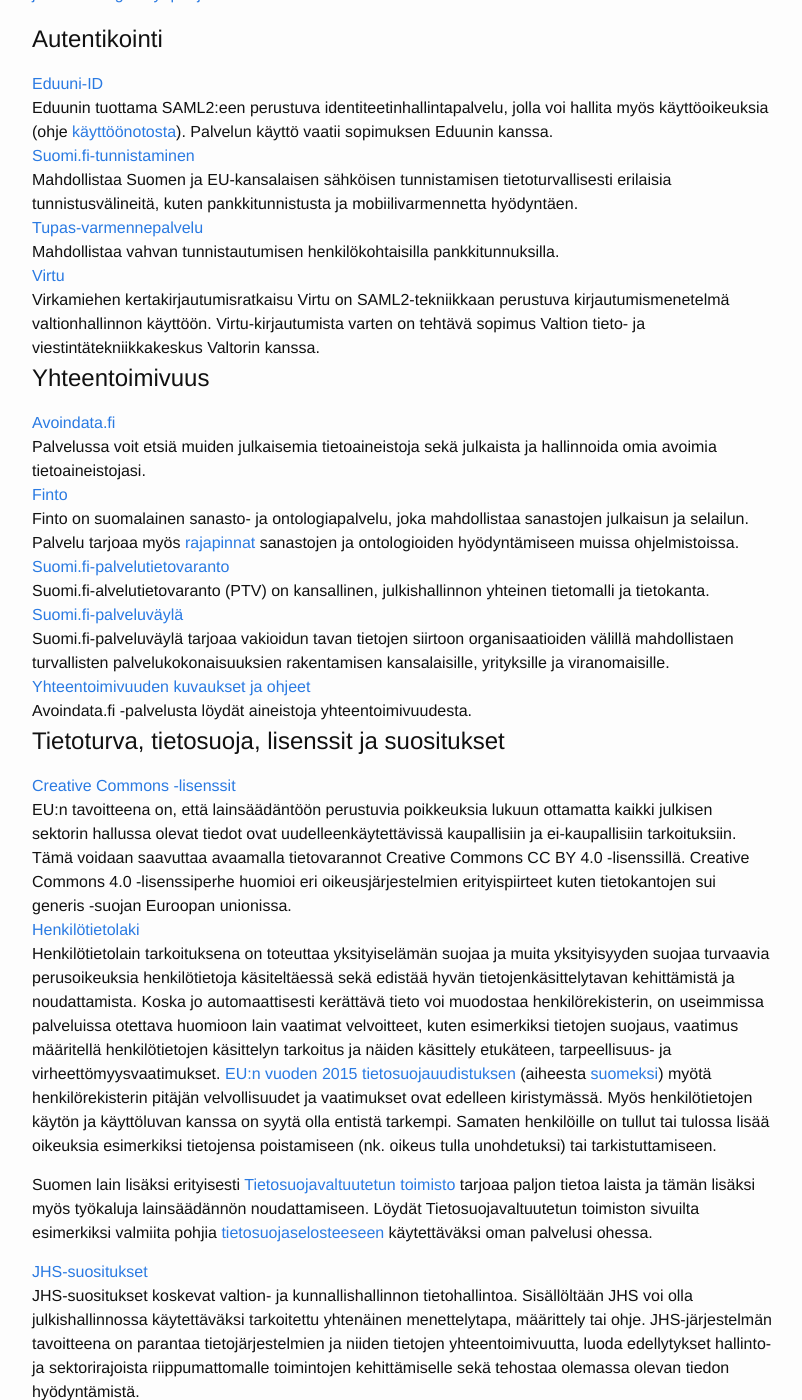
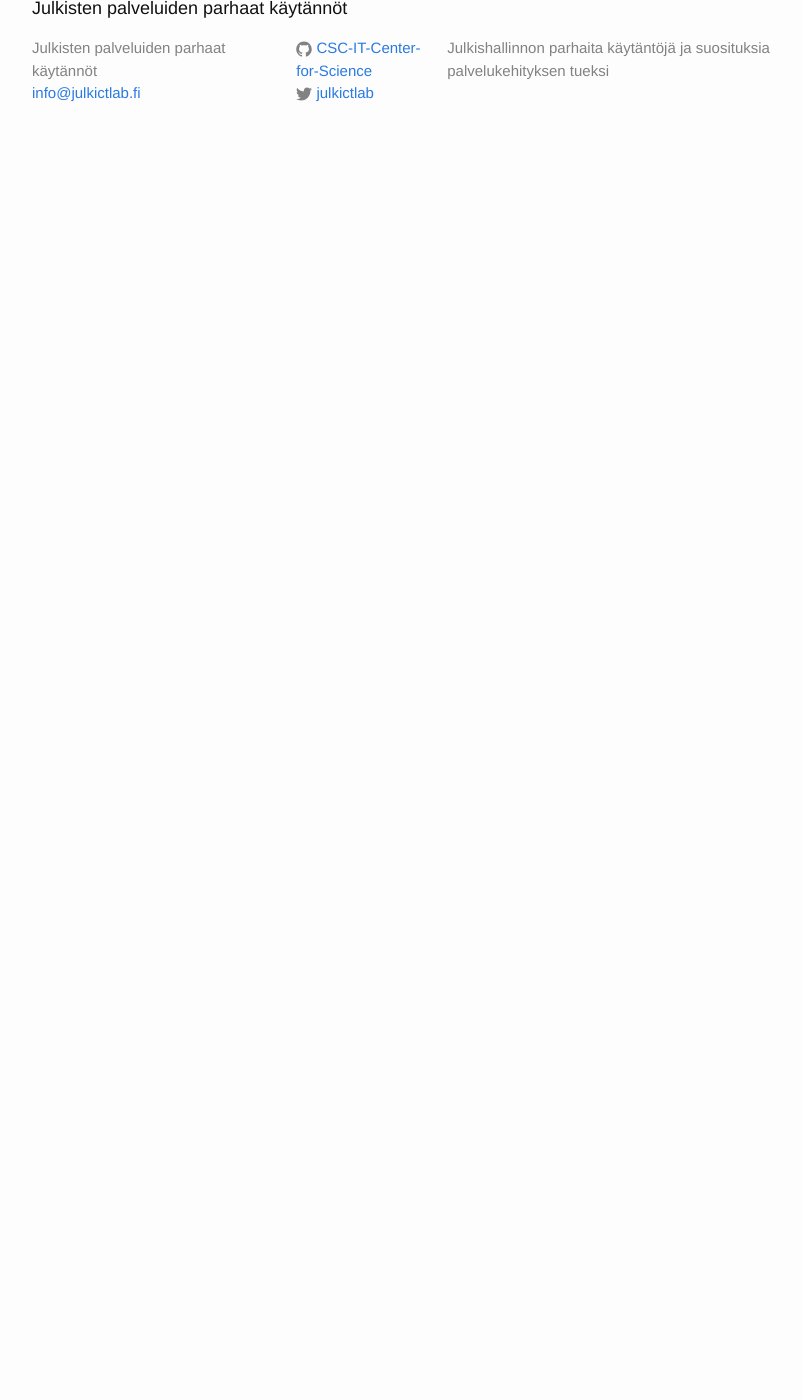
Before and after one commit to CSC-IT-Center-for-Science/julkictlab-best-practices, a Jekyll site: the page built from index.md, in a window 1280 px wide and 1400 px high, scrolled down 270 px. Shown: the whole window, without its empty margins (238-1040 px from the left). Built offline with Jekyll 4.4.1, drawn with Linux system fonts in a browser that asks for light colours; after the commit the page ends 900 px from its top, so only the background shows below that; some of the changed text lies outside the part shown.

```diff
--- a/_data/pages.yml
+++ b/_data/pages.yml
@@ -1,3 +1,6 @@
+- url: index.html
+  title: Etusivu
+  layout: page
 - url: autentikointi.html
   title: Autentikointi
   layout: page
--- a/index.html
+++ /dev/null
@@ -1,147 +0,0 @@
----
-layout: default
----
-
-<div class="home">
-
-
-
-  <!--Julkishallinnon parhaita käytäntöjä ja suosituksia palvelukehityksen tueksi-->
-
-<p class="move-to-hero content-wrapper">
-<br>
-<a href="#autentikointi" class="button-minimal">Autentikointi</a> <a href="#yhteentoimivuus" class="button-minimal">Yhteentoimivuus</a> <a href="#tietoturva" class="button-minimal">Tietoturva, tietosuoja, lisenssit ja suositukset</a> <a href="#hankinta" class="button-minimal">Hankinta</a> <a href="#devops" class="button-minimal">Devops</a> <a href="#prosessit" class="button-minimal">Prosessit ja metodologiat</a> <a href="#pohjat" class="button-minimal">Työpohjat</a>
-</p>
-
-<h2 id="autentikointi" class="bp-category">Autentikointi</h2>
-
-<dt><a href="http://info.eduuni.fi/" target="_blank">Eduuni-ID</a></dt>
-<dd>Eduunin tuottama SAML2:een perustuva identiteetinhallintapalvelu, jolla voi hallita myös käyttöoikeuksia (ohje <a href="/fi/julkictlab/best-practices/eduuni-autentikointi" target="_blank">käyttöönotosta</a>). Palvelun käyttö vaatii sopimuksen Eduunin kanssa.</dd>
-
-<dt><a href="http://esuomi.fi/palveluntarjoajille/tunnistaminen/" target="_blank">Suomi.fi-tunnistaminen</a></dt>
-<dd>Mahdollistaa Suomen ja EU-kansalaisen sähköisen tunnistamisen tietoturvallisesti erilaisia tunnistusvälineitä, kuten pankkitunnistusta ja mobiilivarmennetta hyödyntäen.</dd>
-
-<dt><a href="https://www.fkl.fi/teemasivut/sahkoinen_asiointi/tupas/Sivut/default.aspx" target="_blank">Tupas-varmennepalvelu</a></dt>
-<dd>Mahdollistaa vahvan tunnistautumisen henkilökohtaisilla pankkitunnuksilla.</dd>
-
-<dt><a href="http://www.valtori.fi/fi-FI/Palvelut/Kayttopalvelut" target="_blank">Virtu</a></dt> <dd>Virkamiehen kertakirjautumisratkaisu Virtu on SAML2-tekniikkaan perustuva kirjautumismenetelmä valtionhallinnon käyttöön. Virtu-kirjautumista varten on tehtävä sopimus Valtion tieto- ja viestintätekniikkakeskus Valtorin kanssa.</dd>
-
-<h2 id="yhteentoimivuus" class="bp-category">Yhteentoimivuus</h2>
-
-<dt><a href="http://Avoindata.fi" target="_blank">Avoindata.fi</a></dt>
-<dd>Palvelussa voit etsiä muiden julkaisemia tietoaineistoja sekä julkaista ja hallinnoida omia avoimia tietoaineistojasi.</dd>
-
-<dt><a href="https://finto.fi/fi/" target="_blank">Finto</a></dt>
-<dd>Finto on suomalainen sanasto- ja ontologiapalvelu, joka mahdollistaa sanastojen julkaisun ja selailun. Palvelu tarjoaa myös <a href="http://api.finto.fi/">rajapinnat</a> sanastojen ja ontologioiden hyödyntämiseen muissa ohjelmistoissa.</dd>
-
-<dt><a href="http://esuomi.fi/palveluntarjoajille/palvelutietovaranto/" target="_blank">Suomi.fi-palvelutietovaranto</a></dt>
-<dd>Suomi.fi-alvelutietovaranto (PTV) on kansallinen, julkishallinnon yhteinen tietomalli ja tietokanta.</dd>
-
-<dt><a href="http://esuomi.fi/palveluntarjoajille/palveluvayla/" target="_blank">Suomi.fi-palveluväylä </a></dt>
-<dd>Suomi.fi-palveluväylä tarjoaa vakioidun tavan tietojen siirtoon organisaatioiden välillä mahdollistaen turvallisten palvelukokonaisuuksien rakentamisen kansalaisille, yrityksille ja viranomaisille.</dd>
-
-<dt><a href="https://www.avoindata.fi/data/fi/dataset?collection_type=Interoperability+Tools" target="_blank">Yhteentoimivuuden kuvaukset ja ohjeet</a></dt> <dd>Avoindata.fi -palvelusta löydät aineistoja yhteentoimivuudesta.</dd>
-
-<h2 id="tietoturva" class="bp-category">Tietoturva, tietosuoja, lisenssit ja suositukset</h2>
-
-<dl>
-
-<dt><a href="http://creativecommons.fi/" target="_blank">Creative Commons -lisenssit</a></dt>
-<dd>EU:n tavoitteena on, että lainsäädäntöön perustuvia poikkeuksia lukuun ottamatta kaikki julkisen sektorin hallussa olevat tiedot ovat uudelleenkäytettävissä kaupallisiin ja ei-kaupallisiin tarkoituksiin. Tämä voidaan saavuttaa avaamalla tietovarannot Creative Commons CC BY 4.0 -lisenssillä. Creative Commons 4.0 -lisenssiperhe huomioi eri oikeusjärjestelmien erityispiirteet kuten tietokantojen sui generis -suojan Euroopan unionissa.</dd>
-
-<dt><a href="http://www.finlex.fi/fi/laki/ajantasa/1999/19990523" target="_blank">Henkilötietolaki</a></dt>
-<dd>Henkilötietolain tarkoituksena on toteuttaa yksityiselämän suojaa ja muita yksityisyyden suojaa turvaavia perusoikeuksia henkilötietoja käsiteltäessä sekä edistää hyvän tietojenkäsittelytavan kehittämistä ja noudattamista. Koska jo automaattisesti kerättävä tieto voi muodostaa henkilörekisterin, on useimmissa palveluissa otettava huomioon lain vaatimat velvoitteet, kuten esimerkiksi tietojen suojaus, vaatimus määritellä henkilötietojen käsittelyn tarkoitus ja näiden käsittely etukäteen, tarpeellisuus- ja virheettömyysvaatimukset. <a href="http://ec.europa.eu/justice/data-protection/reform/index_en.htm" target="_blank">EU:n vuoden 2015 tietosuojauudistuksen</a> (aiheesta <a href="http://www.tietosuoja.fi/fi/index/lait/euntietosuojauudistus.html" target="_blank">suomeksi</a>) myötä henkilörekisterin pitäjän velvollisuudet ja vaatimukset ovat edelleen kiristymässä. Myös henkilötietojen käytön ja käyttöluvan kanssa on syytä olla entistä tarkempi. Samaten henkilöille on tullut tai tulossa lisää oikeuksia esimerkiksi tietojensa poistamiseen (nk. oikeus tulla unohdetuksi) tai tarkistuttamiseen. </p>
-
-<p>Suomen lain lisäksi erityisesti <a href="http://www.tietosuoja.fi" target="_blank">Tietosuojavaltuutetun toimisto</a> tarjoaa paljon tietoa laista ja tämän lisäksi myös työkaluja lainsäädännön noudattamiseen. Löydät Tietosuojavaltuutetun toimiston sivuilta esimerkiksi valmiita pohjia <a href="http://www.tietosuoja.fi/fi/index/materiaalia/lomakkeet/rekisteri-jatietosuojaselosteet.html" target="_blank">tietosuojaselosteeseen</a> käytettäväksi oman palvelusi ohessa.</p>
-</dd>
-
-<dt><a href="http://www.jhs-suositukset.fi/" target="_blank">JHS-suositukset</a></dt>
-<dd>JHS-suositukset koskevat valtion- ja kunnallishallinnon tietohallintoa. Sisällöltään JHS voi olla julkishallinnossa käytettäväksi tarkoitettu yhtenäinen menettelytapa, määrittely tai ohje. JHS-järjestelmän tavoitteena on parantaa tietojärjestelmien ja niiden tietojen yhteentoimivuutta, luoda edellytykset hallinto- ja sektorirajoista riippumattomalle toimintojen kehittämiselle sekä tehostaa olemassa olevan tiedon hyödyntämistä.</dd>
-
-<dt><a href="http://www.owasp.org" target="_blank">OWASP</a></dt>
-<dd>OWASP (Open Web Application Security Project) tarjoaa laajasti tietoa ohjelmistojen tietoturvaan liittyen, kuten tiettyjen teknologioiden suojaamisesta, testaamisesta sekä tilastoa yleisimmistä turvallisuusuhista. Materiaali on englanninkielistä.</dd>
-
-<dt><a href="https://www.vahtiohje.fi/web/guest/vm-vahti-ja-tietoturvallisuus" target="_blank">VAHTI-ohjeet </a></dt>
-<dd>Valtiovarainministeriö ohjaa ja yhteen sovittaa julkishallinnon ja erityisesti valtionhallinnon tietoturvallisuuden kehittämistä. Ministeriön asettama Valtionhallinnon tietoturvallisuuden johtoryhmä VAHTI on hallinnon tietoturvallisuuden ohjaamisen, kehittämisen ja koordinaation elin. VAHTI käsittelee kaikki merkittävät valtionhallinnon tietoturvallisuuden linjaukset ja tietoturvatoimenpiteiden ohjausasiat.</dd>
-
-</dl>
-
-<h2 id="hankinta" class="bp-category">Hankinta</h2>
-<dl>
-
-<dt><a href="http://www.finlex.fi/fi/laki/ajantasa/2007/20070348" target="_blank">Hankintalaki</a></dt>
-<dd>Hankintalaki ohjaa valtion ja kuntien viranomaisten sekä muiden hankintayksiköiden hankintamenettelyistä.</dd>
-
-<dt><a href="https://www.hansel.fi" target="_blank">Hansel &mdash; valtion yhteishankintayksikkö</a></dt>
-<dd>Hansel toimii valtion hankintatoimen moottorina ja kehittäjänä tavoitteenaan yhteiskunnan varojen säästäminen lisäämällä tuottavuutta valtion hankintatoimeen. Hanselin sivustolta löytyy monipuolisesti tietoa, myös <a href="https://www.hansel.fi/hansel/yhteishankinnat/mika-puitejarjestely/" target="_blank">puitejärjestelyistä</a> ja <a href="https://www.hansel.fi/hansel/yhteishankinnat/kilpailuttaminen/" target="_blank">kilpailuttamisesta</a>.</dd>
-
-<dt><a href="http://www.esok.fi/stivisuositus/it-palvelut/kettera" target="_blank">Ketterän palvelukehityksen ostaminen</a></dt>
-<dd>Valtiokonttori on julkaissut dokumentin ketterän palvelukehityksen ostamisesta hankintaosaamisen kasvattamiseksi. Dokumentti keskittyy erityisesti hankintaan ja perustuu saatuun kokemukseen.</dd>
-
-</dl>
-
-<h2 id="devops" class="bp-category">DevOps-työkalut</h2>
-
-<dl>
-<dt><a href="http://sysadmin.it-landscape.info/" target="_blank">Työkaluja IT-admineille</a></dt>
-<dd>Jos etsit esimerkiksi suosittuja ohjelmistoja tiettyyn tehtävään, käy muistin virkistämiseksi katsomassa IT Landscapea. Edustettuina ovat muun muassa valikoimat LDAP-palvelinohjelmistoista ja konfiguraationhallintajärjestelmistä, kuin myöskin projektinhallinta- ja tiketöintijärjestelmät - vain muutamia mainitakseni.</dd>
-
-<dt><a href="http://www.openstack.org" target="_blank">OpenStack</a></dt>
-<dd>OpenStack on väliohjelmisto infrastruktuuripalveluiden (IaaS) tuottamiseen pilvipalveluna. OpenStackilla hallitaan ja jaetaan datakeskuksen tuottamia prosessointi-, muisti-, tallennus- ja verkkoresursseja asiakkaiden kesken. OpenStackilla hallinnoitavat resurssit voivat olla virtuaaliresursseja tai puhtaasti laitteistoa käyttöjärjestelmätason alapuolella.</dd>
-
-<dt><a href="http://www.docker.com" target="_blank">Docker</a></dt>
-<dd>Konttiväliohjelmisto sovellusten ja palveluiden virtualisointiin käyttöjärjestelmätasolla. Docker tuottaa Linux-ympäristössä kontteihin paketoiduille sovelluksille toisistaan riippumattomat ja eristetyt ajoympäristöt. Käyttöjärjestelmätason virtualisointi on virtuaalikoneympäristöjä tehokkaampaa, sillä useiden kokonaisten käyttöjärjestelmäkuvien suorittamisen tuottamaa lisäkuormaa ei ole.</dd>
-
-<dt><a href="http://www.vmware.com" target="_blank">VMware</a></dt>
-<dd>Virtualisointiohjelmisto mahdollistaa virtuaalikoneiden suorittamisen isäntäkoneessa. Virtuaalikone simuloi ohjelmallisesti laitteiston siinä ajettavalle käyttöjärjestelmälle. </dd>
-
-<dt><a href="http://www.vagrantup.com" target="_blank">Vagrant</a></dt><dd>Työväline virtualisoitujen kehitysympäristöjen rakentamiseen.</dd>
-
-<dt><a href="http://www.ansible.com" target="_blank">Ansible</a></dt>
-<dd>Väline palvelimien ohjelmalliseen etähallintaan. Ansible suorittaa tarvittavat konfiguraatiomuutokset, asentaa ohjelmat ja tekee tehtävät, jotka tarvitaan konfiguraation tavoitetilaan pääsemiseksi.</dd>
-
-<dt><a href="https://git-scm.com" target="_blank">Git</a></dt>
-<dd>Hajautettu versionhallintajärjestelmä ohjelmistotuotteille</dd>
-
-<dt><a href="https://github.com" target="_blank">GitHub</a></dt>
-<dd>Versionhallintapalvelu Git-versiohallintaa käyttäville hankkeille</dd>
-
-<dt><a href="http://www.flowdock.com" target="_blank">Flowdock</a></dt>
-<dd>Työryhmille tarkoitettu pikaviestintäsovellus, johon voidaan tuoda tietoa muista ohjelmistokehitysvälineistä.</dd>
-
-<dt><a href="http://www.slack.com" target="_blank">Slack</a></dt>
-<dd>Flowdockia vastaava pikaviestintäsovellus työryhmille.</dd>
-
-<dt><a href="https://github.com/forgeservicelab" target="_blank">FORGE Service Lab</a></dt>
-<dd>Parhaat käytännöt, esimerkkejä ja työkaluja FORGE Service Labistä.</dd>
-</dl>
-
-<h2 id="prosessit" class="bp-category">Prosessit ja metodologiat</h2>
-<dl>
-<dt><a href="https://en.wikipedia.org/wiki/Kanban_(development)" target="_blank">Kanban</a></dt>
-<dd>Ketterä menetelmä työnkulun ohjaamiseen. Kanbanissa pyritään minimoimaan keskeneräisten työvaiheiden lukumäärä sekä tuottamaan muutoksia juuri oikeaan tarpeeseen. Kanban on jatkuva prosessi, jossa jonossa olevia tehtäviä otetaan työnalle yksi kerrallaan.</dd>
-
-<dt><a href="http://www.scrumalliance.org" target="_blank">Scrum</a></dt>
-<dd>Ketterä prosessi kehityshankkeisiin. Scrum korostaa itseorganisoituvien työryhmien riippumatonta toimintaa ja intensiivistä kommunikaatiota. Scrum-hankkeissa työtä tehdään viikosta neljään viikkoon kestävissä jaksoissa (sprinteissä), joiden sisältö päätetään jokaisen jakson alussa. Scrum-filosofia kannustaa toiminnan jatkuvaan parantamiseen ja muutosten tekemiseen.</dd>
-
-</dl>
-
-<h2 id="pohjat" class="bp-category">Työpohjat</h2>
-<dl>
-
-<dt>Avoimen rajapinnan hallintamalli</dt>
-<dd>Avoimen rajapinnan hallintamalli määrittelee käytännöt siihen miten avoimia rajapintoja hallitaan ja ylläpidetään. Mallin avulla on helppo selkeyttää vastuunjakoa rajapinnan kehittämiseen osallistuvien tahojen kesken, esim. kuka omistaa rajapintojen määrittelyt, miten rajapintojen kehittäminen ja ylläpito rahoitetaan, miten kehittämistä koordinoidaan ja toteutetaan. Katso <a href="https://connect.funet.fi/p2zrbz8qm3m/">webinaari mallin käyttöönotosta</a>, tutustu mallin <a href="http://julkictlab.fi/wordpress/wp-content/uploads/2015/10/Avoimen_rajapinnan-hallinnan-YLEISKUVAUS-v1.0.doc">yleiskuvaukseen</a>, ota käyttöön <a href="http://julkictlab.fi/wordpress/wp-content/uploads/2015/10/xxx_rajapinnanhallintasuunnitelma-MALLIPOHJA-v1.0.doc">mallipohja </a>oman työsi tueksi.</dd>
-
-<dt>Avoimen tuotteen hallintamalli</dt> <dd>Avoimen tuotteen hallintamalli määrittelee säännöt, joilla voidaan perustaa julkisen hallinnon organisaatioille käyttäjäyhteisö avoimen lähdekoodin ohjelmistotuotteen kehittämistä, ohjausta ja hallintaa varten. Mallin avulla on helppo selkeyttää mm. tuotteen omistajuutta, osapuolten vastuita sekä palvelun ylläpidon ja kehittämisen ohjausta. Tutustu <a href="http://julkictlab.fi/fi/koulutus_avoimentuotteenhallinta/" target="_blank">koulutusmateriaaleihin</a>, ja ota käyttöön <a href="http://julkictlab.fi/wordpress/wp-content/uploads/2014/12/JulkICTLab_Tuotteenhallintasuunnitelma-dokumenttipohja_final.doc" target="_blank">mallipohja</a> oman työsi tueksi. Tutustu myös siihen <a href="http://https//wiki.julkict.fi/julkict/projektit/avoimen-tuotteen-hallinta" target="_blank">miten muut hankkeet ovat mallia hyödyntäneet. </a></dd>
-
-<dt><a href="http://www.sdt.fi" target="_blank">Palvelumuotoilun työkalupakki</a></dt>
-<dd>Palvelumuotoilun avulla voidaan ratkaista kehitettävän palvelun tuottamiseen ja kohderyhmän tavoittamiseen liittyviä ongelmia ja siten vahvistaa idean menestymistä. Omatoimisen työn tueksi on tarjolla Palvelumuotoilun <a href="http://julkictlab.fi/wordpress/wp-content/uploads/2014/12/ServiceDesignToolkit1.pdf">työkalupakki</a> (SDT – Palvelumuotoilun Työkalupakki, Jyväskylän ammattikorkeakoulu, <a href="http://www.sdt.fi" target="_blank">www.sdt.fi</a>).</dd>
-
-<dt><a href="http://www.tietosuoja.fi/fi/index/materiaalia/lomakkeet/rekisteri-jatietosuojaselosteet.html" target="_blank">Tietosuojaseloste</a></dt>
-<dd>Tietosuojavaltuutetun toimisto tarjoaa valmiita pohjia tietosuojaselosteen sekä rekisteriselosteen rakentamisen tueksi.</dd>
-
-</dl>
-
-  <p class="rss-subscribe">subscribe <a href="{{ "/feed.xml" | prepend: site.baseurl }}">via RSS</a></p>
-
-</div>
```
Also changed, not shown: index.md (added, +3 -0 lines).
